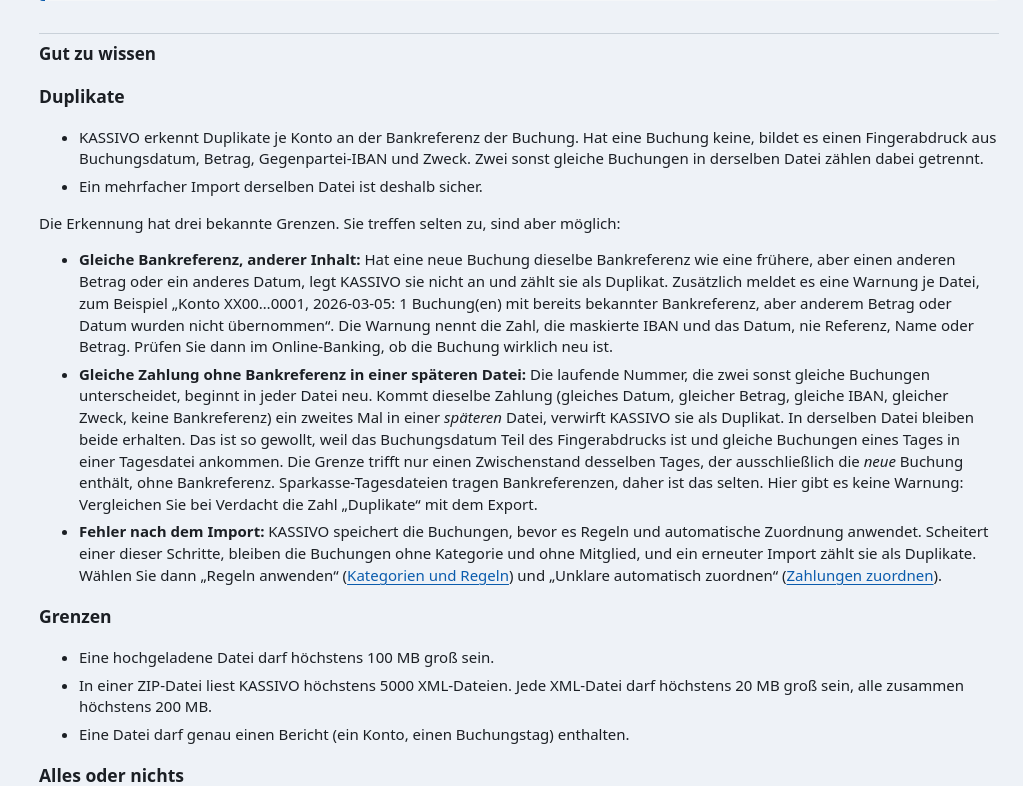
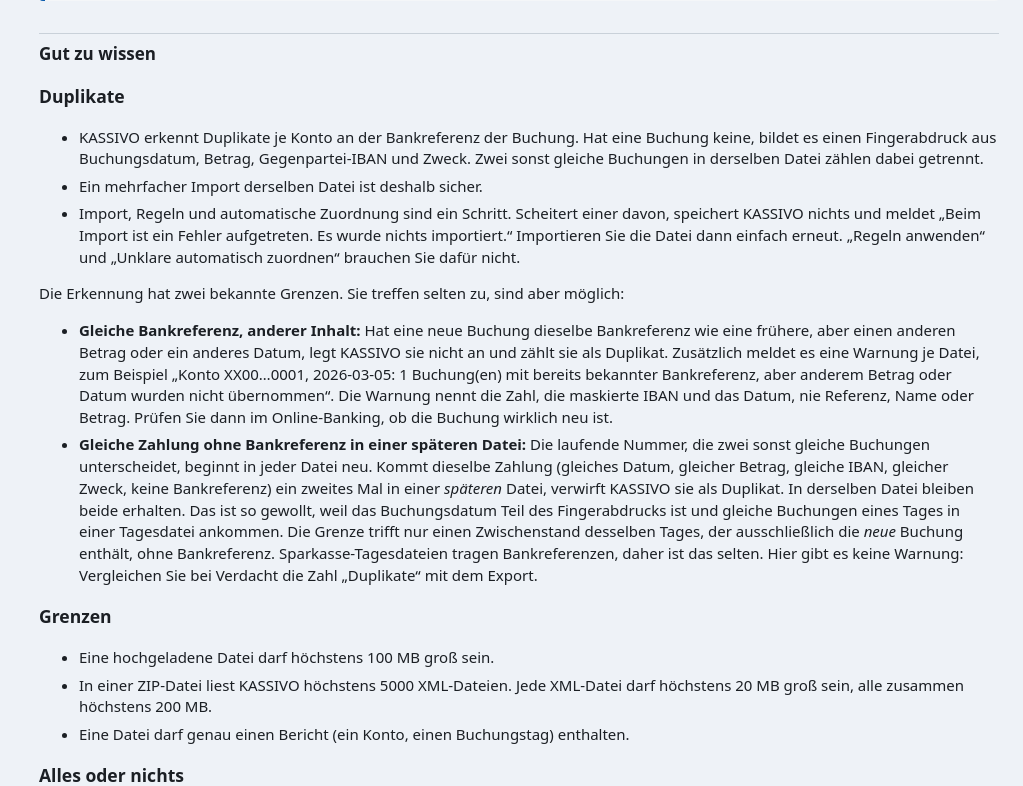
Before and after one commit to Nirodo/KASSIVO, a Python web app: template src/kassivo/web/templates/wiki/import.html in a window 1280 px wide. Shown: the part 1120-1906 px from the top of the page, without its empty margins (257-1280 px from the left). Run offline with Jinja, Linux system fonts and the light colour scheme; the template is opened without the code that fills it: most values are stand-ins (such as "Sample title", 1, 10 or a date in 2020).

Commit message:
docs: Import alles oder nichts in README und Wiki
Refs #7

Co-Authored-By: Claude Opus 5.5 <noreply@anthropic.com>

```diff
--- a/src/kassivo/web/templates/wiki/grenzen.html
+++ b/src/kassivo/web/templates/wiki/grenzen.html
@@ -15,7 +15,6 @@
   <li><strong>Nur Dateiimport.</strong> KASSIVO liest nur Dateien im Format camt.052.001.08 („XML CAMT V8, gebuchte Umsätze“). Eine direkte Bankabfrage (FinTS, finAPI) gibt es noch nicht. Einen Adapter für C24 auch nicht.</li>
   <li><strong>Einträge mit 0,00 €</strong> (zum Beispiel Bankinformationen) importiert KASSIVO nicht, sie werden übersprungen und als Warnung gemeldet. Mehr als ein Bericht pro Datei geht nicht, die Datei wird dann abgelehnt. Einträge ohne Status werden ebenfalls übersprungen und gemeldet. Nur UTF-8, US-ASCII und ISO-8859-1 sind als Zeichenkodierung erlaubt. Bei allen anderen Fehlern ist der Import alles oder nichts.</li>
   <li><strong>Duplikaterkennung mit Grenzen.</strong> Selten, aber möglich: Eine Buchung mit derselben Bankreferenz wie eine frühere, aber anderem Betrag oder Datum, wird nicht angelegt und als Duplikat gezählt. KASSIVO meldet dazu eine Warnung je Datei mit der Zahl der Buchungen. Eine zweite gleiche Zahlung ohne Bankreferenz am selben Tag wird verworfen, wenn sie in einer späteren Datei kommt (die laufende Nummer beginnt je Datei neu, gewollt: gleiche Buchungen eines Tages kommen in einer Tagesdatei). Betroffen ist nur ein Zwischenstand desselben Tages, der allein die neue Buchung enthält. Sparkasse-Tagesdateien tragen Bankreferenzen, daher ist das selten. Das sehen Sie nur an der Zahl „Duplikate“.</li>
-  <li><strong>Import und Folgeschritte sind getrennt.</strong> KASSIVO speichert die Buchungen, bevor Regeln und automatische Zuordnung laufen. Scheitert einer dieser Schritte, bleiben die Buchungen ohne Kategorie und ohne Mitglied, und ein erneuter Import zählt sie als Duplikate. Abhilfe: „Regeln anwenden“ (Kategorien) und „Unklare automatisch zuordnen“.</li>
 </ul>
 <h3>Zuordnung und Daten</h3>
 <ul>
--- a/src/kassivo/web/templates/wiki/import.html
+++ b/src/kassivo/web/templates/wiki/import.html
@@ -34,12 +34,12 @@
 <ul>
   <li>KASSIVO erkennt Duplikate je Konto an der Bankreferenz der Buchung. Hat eine Buchung keine, bildet es einen Fingerabdruck aus Buchungsdatum, Betrag, Gegenpartei-IBAN und Zweck. Zwei sonst gleiche Buchungen in derselben Datei zählen dabei getrennt.</li>
   <li>Ein mehrfacher Import derselben Datei ist deshalb sicher.</li>
+  <li>Import, Regeln und automatische Zuordnung sind ein Schritt. Scheitert einer davon, speichert KASSIVO nichts und meldet „Beim Import ist ein Fehler aufgetreten. Es wurde nichts importiert.“ Importieren Sie die Datei dann einfach erneut. „Regeln anwenden“ und „Unklare automatisch zuordnen“ brauchen Sie dafür nicht.</li>
 </ul>
-<p>Die Erkennung hat drei bekannte Grenzen. Sie treffen selten zu, sind aber möglich:</p>
+<p>Die Erkennung hat zwei bekannte Grenzen. Sie treffen selten zu, sind aber möglich:</p>
 <ul>
   <li><strong>Gleiche Bankreferenz, anderer Inhalt:</strong> Hat eine neue Buchung dieselbe Bankreferenz wie eine frühere, aber einen anderen Betrag oder ein anderes Datum, legt KASSIVO sie nicht an und zählt sie als Duplikat. Zusätzlich meldet es eine Warnung je Datei, zum Beispiel „Konto XX00…0001, 2026-03-05: 1 Buchung(en) mit bereits bekannter Bankreferenz, aber anderem Betrag oder Datum wurden nicht übernommen“. Die Warnung nennt die Zahl, die maskierte IBAN und das Datum, nie Referenz, Name oder Betrag. Prüfen Sie dann im Online-Banking, ob die Buchung wirklich neu ist.</li>
   <li><strong>Gleiche Zahlung ohne Bankreferenz in einer späteren Datei:</strong> Die laufende Nummer, die zwei sonst gleiche Buchungen unterscheidet, beginnt in jeder Datei neu. Kommt dieselbe Zahlung (gleiches Datum, gleicher Betrag, gleiche IBAN, gleicher Zweck, keine Bankreferenz) ein zweites Mal in einer <em>späteren</em> Datei, verwirft KASSIVO sie als Duplikat. In derselben Datei bleiben beide erhalten. Das ist so gewollt, weil das Buchungsdatum Teil des Fingerabdrucks ist und gleiche Buchungen eines Tages in einer Tagesdatei ankommen. Die Grenze trifft nur einen Zwischenstand desselben Tages, der ausschließlich die <em>neue</em> Buchung enthält, ohne Bankreferenz. Sparkasse-Tagesdateien tragen Bankreferenzen, daher ist das selten. Hier gibt es keine Warnung: Vergleichen Sie bei Verdacht die Zahl „Duplikate“ mit dem Export.</li>
-  <li><strong>Fehler nach dem Import:</strong> KASSIVO speichert die Buchungen, bevor es Regeln und automatische Zuordnung anwendet. Scheitert einer dieser Schritte, bleiben die Buchungen ohne Kategorie und ohne Mitglied, und ein erneuter Import zählt sie als Duplikate. Wählen Sie dann „Regeln anwenden“ (<a href="/wiki/kategorien">Kategorien und Regeln</a>) und „Unklare automatisch zuordnen“ (<a href="/wiki/zuordnung">Zahlungen zuordnen</a>).</li>
 </ul>
 <h3>Grenzen</h3>
 <ul>
```
Also changed, not shown: README.md.
